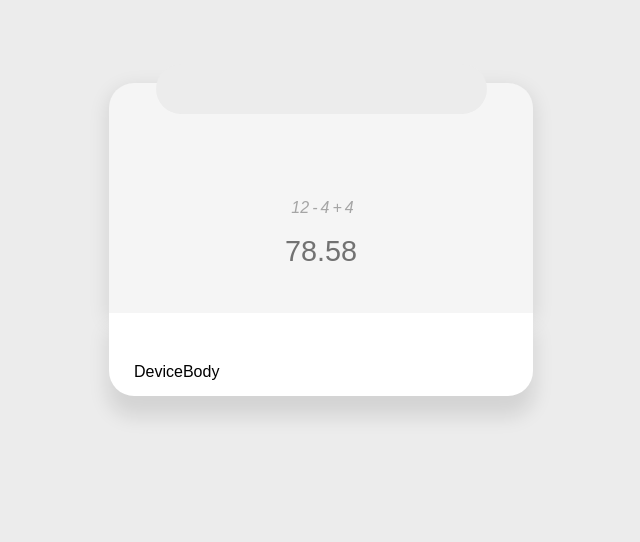
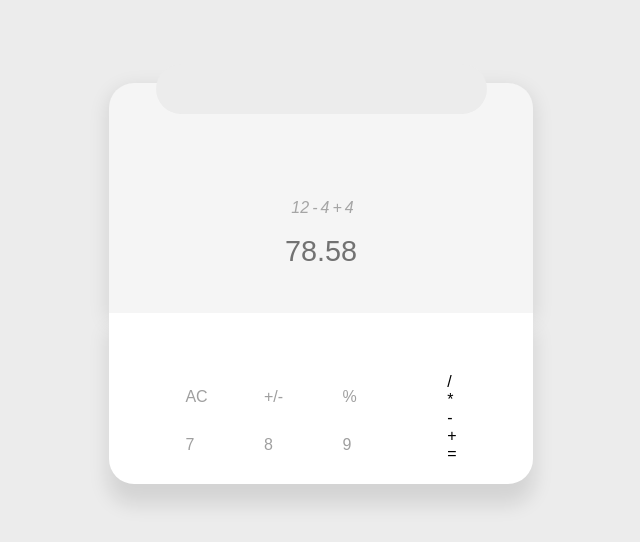
Before and after one commit to earlhansg/calculator-app, a React (Create React App) app: page / in a window 1280 px wide. Shown: the top 542 px of the page, without its empty margins (319-959 px from the left). Built offline with nearby package versions, Linux system fonts and the light colour scheme.

Commit message:
T1-The initial design for the calculator body encompasses numbers and operators.

```diff
--- a/src/components/calculator/DeviceBody.js
+++ b/src/components/calculator/DeviceBody.js
@@ -2,5 +2,25 @@ import React from "react";
 import style from './device.module.css'
 
 export const DeviceBody = () => {
-  return <div className={style.body}>DeviceBody</div>;
+  return <div className={style.body}>
+
+    <div className={style.bodyContent}>
+      <div className={style.primaryContent}>
+        <span>AC</span>
+        <span>+/-</span>
+        <span>%</span>
+        <span>7</span>
+        <span>8</span>
+        <span>9</span>
+      </div>
+      <div className={style.secondaryContent}>
+        <span>/</span>
+        <span>*</span>
+        <span>-</span>
+        <span>+</span>
+        <span>=</span>
+      </div>
+    </div>
+
+  </div>;
 };
--- a/src/components/calculator/device.module.css
+++ b/src/components/calculator/device.module.css
@@ -30,7 +30,7 @@
 }
 
 .body {
-  padding: 50px 25px 15px 25px;
+  padding: 60px 25px 15px 25px;
   background-color: #ffffff;
   border-radius: 0 0 25px 25px;
   box-shadow: 0 19px 19px 2px rgba(0, 0, 0, 0.1);
@@ -62,3 +62,27 @@
   font-size: 1.8em;
   color: #727272;
 }
+
+.bodyContent {
+  display: inline-flex;
+  width: 100%;
+  justify-content: center;
+}
+
+.primaryContent {
+  width: 70%;
+  display: flex;
+  flex-wrap: wrap;
+}
+
+.primaryContent > span {
+  flex-basis: 30%;
+  width: 0;
+  margin: 15px 0px;
+  color: #9f9f9f;
+}
+
+.secondaryContent {
+  display: flex;
+  flex-direction: column;
+}
```
